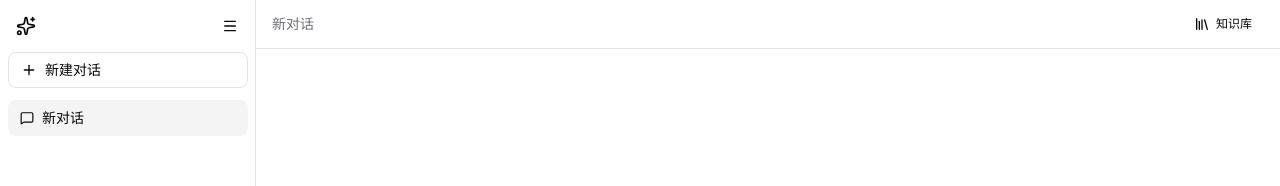
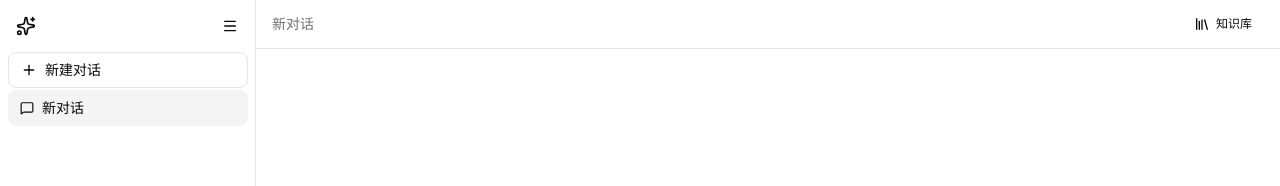
Before and after one commit to JulianChu00/deepseek-chat-next, a Next.js app: page / in a window 1280 px wide. Shown: the top 186 px of the page. Built offline with nearby package versions, Linux system fonts and the light colour scheme.

Commit message:
fix: unify new chat button and session items in same container

```diff
--- a/src/components/ChatSidebar.tsx
+++ b/src/components/ChatSidebar.tsx
@@ -4,7 +4,6 @@ import { useChatStore } from '../hooks/useChatStore'
 import { useThemeStore } from '../hooks/useThemeStore'
 import { MODEL_OPTIONS } from '../types/chat'
 import { Button } from './ui/button'
-import { ScrollArea } from './ui/scroll-area'
 import { Select, SelectContent, SelectItem, SelectTrigger, SelectValue } from './ui/select'
 import { Plus, Trash2, Sun, Moon, MessageSquare, Sparkles, Menu } from 'lucide-react'
 
@@ -37,15 +36,12 @@ export default function ChatSidebar({ onToggleCollapse }: { onToggleCollapse?: (
         )}
       </div>
 
-      <div className="px-2 pb-3">
-        <Button variant="outline" className="w-full justify-start gap-2 px-3" onClick={() => createSession()}>
-          <Plus className="h-4 w-4" />
-          新建对话
-        </Button>
-      </div>
-
-      <ScrollArea className="flex-1 px-2">
-        <div className="space-y-0.5">
+      <div className="flex-1 overflow-y-auto">
+        <div className="space-y-0.5 px-2">
+          <Button variant="outline" className="w-full justify-start gap-2 px-3" onClick={() => createSession()}>
+            <Plus className="h-4 w-4" />
+            新建对话
+          </Button>
           {sortedSessions.map((s) => (
             <button
               key={s.id}
@@ -70,7 +66,7 @@ export default function ChatSidebar({ onToggleCollapse }: { onToggleCollapse?: (
             </button>
           ))}
         </div>
-      </ScrollArea>
+      </div>
 
       <div className="flex flex-col gap-2 border-t p-3">
         <Select value={model} onValueChange={(v) => setModel(v as typeof model)}>
```
